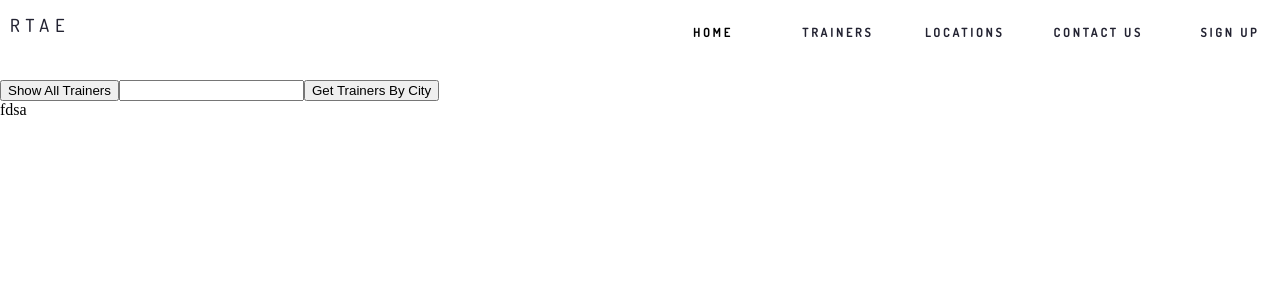
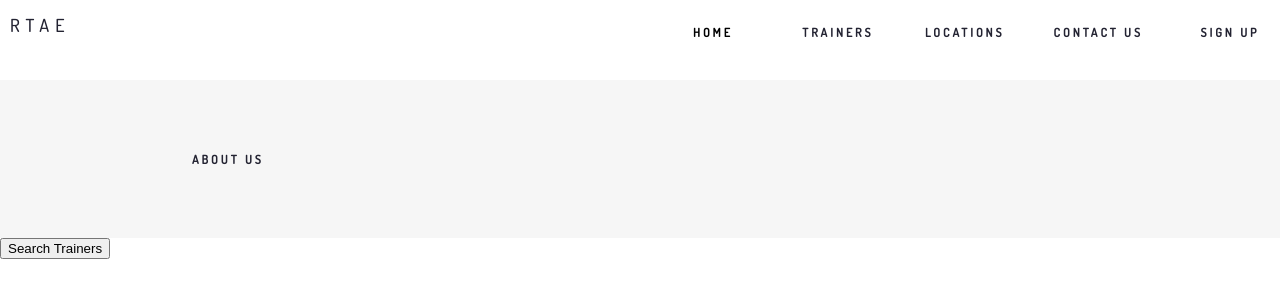
Before and after one commit to taerichard/ptReq, a React (Create React App) app in the folder client/: page /trainer in a window 1280 px wide. Shown: the top 300 px of the page. Built offline with nearby package versions, Linux system fonts and the light colour scheme.

Commit message:
changed trainers to functional component, created title style dynamically, working on changing page title when navigating,

```diff
--- a/client/src/App.js
+++ b/client/src/App.js
@@ -6,14 +6,17 @@ import theme from "./components/ui/Theme";
 import { BrowserRouter, Route, Switch } from "react-router-dom";
 import Home from "./Home";
 
-export default function App() {
+ function App() {
   return (
     <div>
       <ThemeProvider theme={theme}>
         <BrowserRouter>
           <Header />
           <Switch>
-            <Route exact path="/" render={() => <div>{Home}</div>} />
+            <Route
+            exact path="/"
+            component={Home} />
+
             <Route
               exact
               path="/trainer"
@@ -41,3 +44,5 @@ export default function App() {
     </div>
   );
 }
+
+export default App;
--- a/client/src/Home.js
+++ b/client/src/Home.js
@@ -1,8 +1,3 @@
-import Card from "@material-ui/core/Card";
-import CardMedia from "@material-ui/core/CardMedia";
-import firstImage from "./images/rainbow.jpg";
-import secondImage from "./images/running.jpg";
-import thirdImage from "./images/dance.jpg";
 import React from "react";
 import { makeStyles } from "@material-ui/core/styles";
 import Grid from "@material-ui/core/Grid";
@@ -14,14 +9,6 @@ const useStyles = makeStyles((theme) => ({
     direction: "row",
   },
 
-  firstRow: {
-    padding: "70px 0",
-    backgroundColor: "#f6f6f6",
-  },
-  firstRowText: {
-    ...theme.typography.tab,
-    marginLeft: "16em",
-  },
   secondRowContainer: {
     padding: "100px 0",
     backgroundColor: "#ffffff",
@@ -91,13 +78,6 @@ function Home() {
   const classes = useStyles();
   return (
     <Grid container direction="column">
-      <Grid container direction="column" justify="center">
-        <Grid item className={classes.firstRow}>
-          <Grid item>
-            <span className={classes.firstRowText}>About Us</span>
-          </Grid>
-        </Grid>
-      </Grid>
       {/* Second Row Find your Trainer */}
       <Grid
         container
@@ -128,46 +108,7 @@ function Home() {
           sometimes on purpose (injected humour and the like).
         </Grid>
       </Grid>
-      {/* image container  */}
-      {/* <Grid
-        classes={{ root: classes.thirdContainer }}
-        container
-        direction="row"
-        //alignContent="space-between"
-        justify="center"
-      >
-        <Grid item>
-          <Card classes={{ root: classes.imageContainer }}>
-            <CardMedia
-              classes={{ root: classes.image }}
-              image={firstImage}
-              title="high knees"
-              component="img"
-            />
-          </Card>
-        </Grid>
-        <Grid item>
-          <Card classes={{ root: classes.imageContainer }}>
-            <CardMedia
-              classes={{ root: classes.image }}
-              image={secondImage}
-              title="plank"
-              component="img"
-            />
-          </Card>
-        </Grid>
-        <Grid item>
-          <Card classes={{ root: classes.imageContainer }}>
-            <CardMedia
-              classes={{ root: classes.image }}
-              image={thirdImage}
-              title="situp"
-              component="img"
-            />
-          </Card>
-        </Grid>
-      </Grid> */}
-      {/* end of image container */}
+
       <Grid
         container
         direction="row"
--- a/client/src/components/Header.js
+++ b/client/src/components/Header.js
@@ -6,8 +6,8 @@ import Tabs from "@material-ui/core/Tabs";
 import Tab from "@material-ui/core/Tab";
 import { Link } from "react-router-dom";
 import useScrollTrigger from "@material-ui/core/useScrollTrigger";
-import Icon from "@material-ui/core/Icon";
-import FitnessCenterIcon from "@material-ui/icons/FitnessCenter";
+import Grid from "@material-ui/core/Grid";
+
 
 function ElevationScroll(props) {
   const { children } = props;
@@ -43,9 +43,17 @@ const useStyles = makeStyles((theme) => ({
     top: "15px",
     left: "10px",
   },
+  title: {
+    padding: "70px 0",
+    backgroundColor: "#f6f6f6",
+  },
+  titleText: {
+    ...theme.typography.tab,
+    marginLeft: "16em",
+  },
 }));
 
-export default function Header() {
+ function Header() {
   const classes = useStyles();
 
   const [value, setValue] = useState(0);
@@ -56,6 +64,7 @@ export default function Header() {
   };
 
   return (
+    <Grid container direction="column">
     <React.Fragment>
       <ElevationScroll>
         <AppBar>
@@ -104,5 +113,17 @@ export default function Header() {
       </ElevationScroll>
       <div className={classes.toolBarMargin} />
     </React.Fragment>
+
+      <Grid container direction="column" justify="center">
+        <Grid item className={classes.title}>
+          <Grid item>
+            <span className={classes.titleText}>About Us</span>
+          </Grid>
+        </Grid>
+      </Grid>
+
+    </Grid>
   );
 }
+
+export default Header;
--- a/client/src/components/Trainers/index.js
+++ b/client/src/components/Trainers/index.js
@@ -1,4 +1,4 @@
-import React from "react";
+import React,{ useState } from "react";
 import axios from "axios";
 import TrainerList from "./TrainerList";
 import TrainerCity from "./TrainerCity";
@@ -14,72 +14,83 @@ const useStyles = makeStyles((theme) => ({
   firstRowText: {
     ...theme.typography.tab,
     marginLeft: "16em",
+  },
+  firstRow: {
+    padding: "70px 0",
+    backgroundColor: "#f6f6f6",
   }
-}))
+}));
 
-class Trainers extends React.Component {
-  state = {
-    trainers: [],
-    city: [],
-  };
 
-  searchSubmit = async (e) => {
+ function Trainers(){
+  const [trainer, setTrainer] = useState("");
+  const [city, setCity] = useState("");
+
+  const handleSubmit = e => {
     e.preventDefault();
-    try {
-      const response = await axios.get("api/trainer");
-      console.log("clicked", response);
-      this.setState({ trainers: response.data });
-    } catch (err) {
-      console.log(err);
-    }
-  };
+    alert("clicked");
+  }
 
-  searchByCitySubmit = async (e) => {
-    e.preventDefault();
-    try {
-      const response = await axios.get(`api/trainer/city/city?=ass`);
-      console.log("clicked", response);
-      this.setState({ trainers: response.data });
-    } catch (err) {
-      console.log(err);
-    }
-  };
+  return(
+    <div>
+      <form onSubmit={handleSubmit}>
+          <button>Search Trainers</button>
+      </form>
+    </div>
+  )
+}
+// class Trainers extends React.Component {
+//   state = {
+//     trainers: [],
+//     city: [],
+//   };
 
-  handleCitySearchChange = (e) => {
-    this.setState({
-      city: e.target.value,
-    });
-  };
+//   searchSubmit = async (e) => {
+//     e.preventDefault();
+//     try {
+//       const response = await axios.get("api/trainer");
+//       console.log("clicked", response);
+//       this.setState({ trainers: response.data });
+//     } catch (err) {
+//       console.log(err);
+//     }
+//   };
 
-  render() {
-    //const classes = useStyles();
-    return (
-      <div>
-        {/* <Grid container direction="column">
-      <Grid container direction="column" justify="center">
-        <Grid item className={classes.firstRow}>
-          <Grid item>
-            <span className={classes.firstRowText}>About Us</span>
-          </Grid>
-        </Grid>
-      </Grid>
-      </Grid> */}
-        <button
-          onClick={this.searchSubmit}
-          variant="outline-secondary"
-          size="lg"
-        >
-          Show All Trainers
-        </button>
+//   searchByCitySubmit = async (e) => {
+//     e.preventDefault();
+//     try {
+//       const response = await axios.get(`api/trainer/city/city?=ass`);
+//       console.log("clicked", response);
+//       this.setState({ trainers: response.data });
+//     } catch (err) {
+//       console.log(err);
+//     }
+//   };
 
-        <input onChange={this.handleCitySearchChange} />
-        <button onClick={this.searchByCitySubmit}>Get Trainers By City</button>
-        <TrainerCity city={this.state.city} />
+//   handleCitySearchChange = (e) => {
+//     this.setState({
+//       city: e.target.value,
+//     });
+//   };
 
-        <TrainerList trainers={this.state.trainers} />
-      </div>
-    )
-  }
-}
+//   render() {
+//     return (<div>
+//         <button
+//           onClick={this.searchSubmit}
+//           variant="outline-secondary"
+//           size="lg"
+//         >
+//           Show All Trainers
+//         </button>
 
-export default Trainers;
+//         <input onChange={this.handleCitySearchChange} />
+//         <button onClick={this.searchByCitySubmit}>Get Trainers By City</button>
+//         <TrainerCity city={this.state.city} />
+
+//         <TrainerList trainers={this.state.trainers} />
+//       </div>
+//     )
+//   }
+// }
+
+ export default Trainers;
```
Also changed, not shown: client/src/index.js (line endings or trailing spaces).
